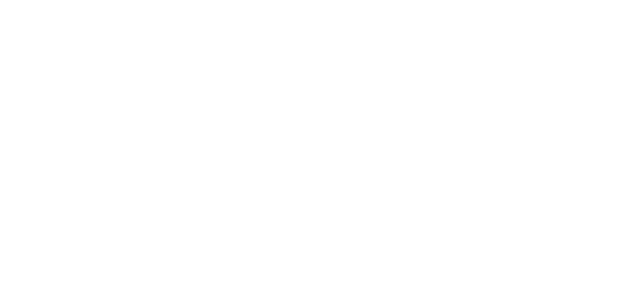
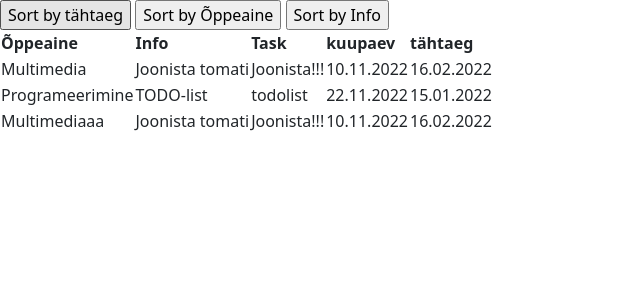
Before and after one commit to vjefimova/TODO-list, a PHP site: page / in a window 1280 px wide. Before the commit the part shown is empty. Shown: the top 300 px of the page, without its empty margins (0-640 px from the left). Run offline with PHP 8.4, Linux system fonts and the light colour scheme.

Commit message:
XML fail[Delivers#180324911]

```diff
--- a/index.php
+++ b/index.php
@@ -1,15 +1,70 @@
 <?php
-$tasks = simplexml_load_file("tasks.xml");
+$xml = simplexml_load_file("tasks.xml");
+
+foreach($xml->dim2->dim3 as $Element) {
+    $tasks[] = array(
+        'id'             => (string)$Element ->id,
+        'kuupaev'          => (string)$Element->kuupaev,
+        'tahtaeg'           => (string)$Element->tahtaeg,
+        'oppeaine'         => (string)$Element->oppeaine,
+        'info'            => (string)$Element->info,
+        'task'         => (string)$Element->task
+    );
+}
+
+if (isset($_POST['tahtaeg'])){
+    usort($tasks, build_sorter('tahtaeg'));
+}
+if (isset($_POST['oppeaine'])){
+    usort($tasks, build_sorter('oppeaine'));
+}
+if (isset($_POST['Info'])){
+    usort($tasks, build_sorter('info'));
+}
+
+function build_sorter($key) {
+    return function ($a, $b) use ($key) {
+        return strnatcmp($a[$key], $b[$key]);
+    };
+}
+
 ?>
 <!doctype html>
 <html lang="en">
 <head>
     <meta charset="UTF-8">
-    <meta name="viewport"
-          content="width=device-width, user-scalable=no, initial-scale=1.0, maximum-scale=1.0, minimum-scale=1.0">
+    <meta name="viewport" content="width=device-width, user-scalable=no, initial-scale=1.0, maximum-scale=1.0, minimum-scale=1.0">
     <meta http-equiv="X-UA-Compatible" content="ie=edge">
+    <link href="https://cdn.jsdelivr.net/npm/bootstrap@5.1.3/dist/css/bootstrap.min.css" rel="stylesheet" integrity="sha384-1BmE4kWBq78iYhFldvKuhfTAU6auU8tT94WrHftjDbrCEXSU1oBoqyl2QvZ6jIW3" crossorigin="anonymous">
     <title>TODO list</title>
 </head>
 <body>
+<form method="post" action="">
+    <input type="submit" value="Sort by tähtaeg" name="tahtaeg">
+    <input type="submit" value="Sort by Õppeaine" name="oppeaine">
+    <input type="submit" value="Sort by Info" name="Info">
+</form>
+<table>
+  <thead>
+    <tr>
+        <th>Õppeaine</th>
+        <th>Info</th>
+        <th>Task</th>
+        <th>kuupaev</th>
+        <th>tähtaeg</th>
+    </tr>
+  </thead>
+  <tbody>
 
+<?php foreach ($tasks as $Element) :?>
+    <tr>
+      <td><?php echo $Element['oppeaine']; ?></td>
+      <td><?php echo $Element['info']; ?></td>
+      <td><?php echo $Element['task']; ?></td>
+      <td><?php echo $Element['kuupaev']; ?></td>
+      <td><?php echo $Element['tahtaeg']; ?></td>
+    </tr>
+<?php endforeach;?>
+  </tbody>
+</table>
 </body>
--- a/tasks.xml
+++ b/tasks.xml
@@ -4,8 +4,24 @@
         <dim3>
             <id>1</id>
             <kuupaev>10.11.2022</kuupaev>
-            <tahtaeg>14.02.2022</tahtaeg>
+            <tahtaeg>16.02.2022</tahtaeg>
             <oppeaine>Multimedia</oppeaine>
+            <info>Joonista tomati</info>
+            <task>Joonista!!!</task>
+        </dim3>
+        <dim3>
+            <id>2</id>
+            <kuupaev>22.11.2022</kuupaev>
+            <tahtaeg>15.01.2022</tahtaeg>
+            <oppeaine>Programeerimine</oppeaine>
+            <info>TODO-list</info>
+            <task>todolist</task>
+        </dim3>
+        <dim3>
+            <id>3</id>
+            <kuupaev>10.11.2022</kuupaev>
+            <tahtaeg>16.02.2022</tahtaeg>
+            <oppeaine>Multimediaaa</oppeaine>
             <info>Joonista tomati</info>
             <task>Joonista!!!</task>
         </dim3>
```
